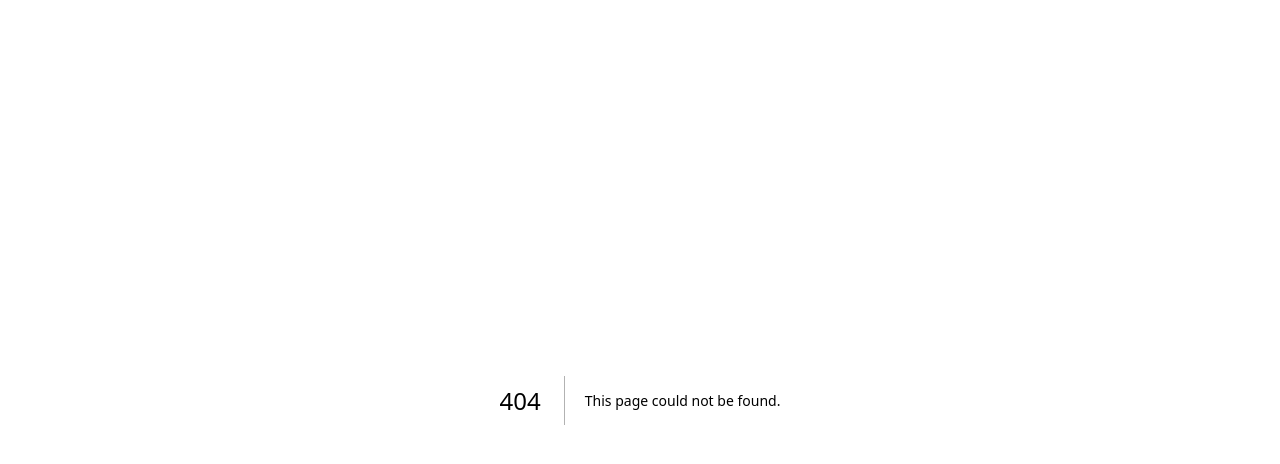
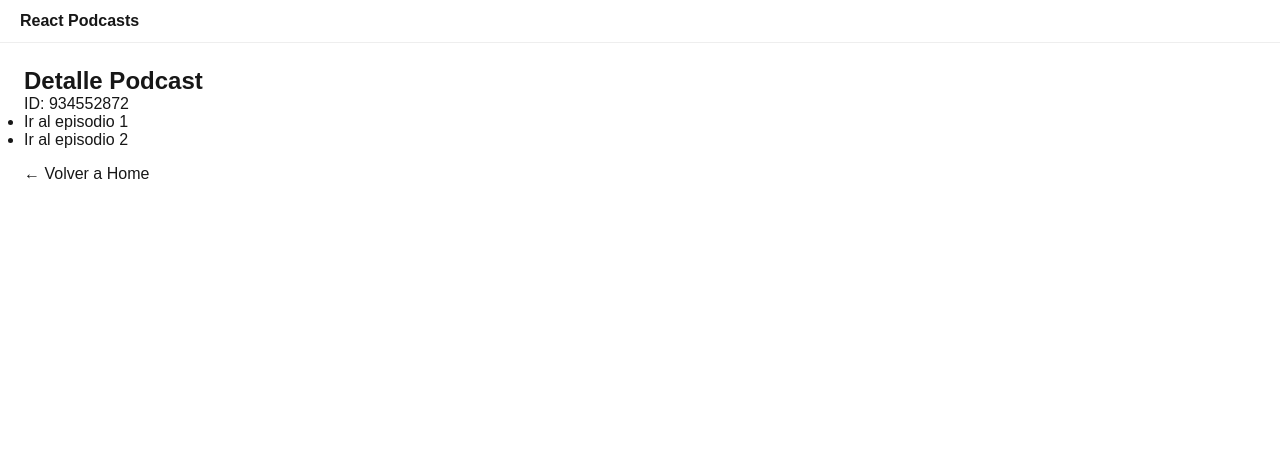
Before and after one commit to renerubio/react-podcast, a Next.js app: page /podcast/934552872 in a window 1280 px wide. Before the commit this address had no page. Shown: the top 464 px of the page. Built offline with nearby package versions, Linux system fonts and the light colour scheme.

Commit message:
feat: implement podcast and episode detail pages, add navigation context and components with mock data

```diff
--- a/src/app/globals.css
+++ b/src/app/globals.css
@@ -14,6 +14,8 @@ html,
 body {
   max-width: 100vw;
   overflow-x: hidden;
+  margin: 0;
+  padding: 0;
 }
 
 body {
@@ -35,6 +37,13 @@ a {
   text-decoration: none;
 }
 
+main {
+  min-height: 100vh;
+}
+a:hover {
+  text-decoration: underline;
+}
+
 @media (prefers-color-scheme: dark) {
   html {
     color-scheme: dark;
--- a/src/app/layout.tsx
+++ b/src/app/layout.tsx
@@ -1,32 +1,27 @@
+import AppHeader from '@/components/AppHeader'
+import NavIndicator from '@/components/NavIndicator'
+import { NavigationProvider } from '@/context/NavigationContext'
 import type { Metadata } from 'next'
-import { Geist, Geist_Mono } from 'next/font/google'
-import React from 'react'
 import './globals.css'
 
-const geistSans = Geist({
-  variable: '--font-geist-sans',
-  subsets: ['latin']
-})
-
-const geistMono = Geist_Mono({
-  variable: '--font-geist-mono',
-  subsets: ['latin']
-})
-
 export const metadata: Metadata = {
-  title: 'Create Next App',
-  description: 'Generated by create next app'
+  title: 'Podcasts App - Generated by create next app - by René Rubio',
+  description: 'Podcasts App - Generated by create next app - by René Rubio'
 }
 
 export default function RootLayout({
   children
-}: Readonly<{
+}: {
   children: React.ReactNode
-}>) {
+}) {
   return (
-    <html lang="en">
-      <body className={`${geistSans.variable} ${geistMono.variable}`}>
-        {children}
+    <html lang="es">
+      <body>
+        <NavigationProvider>
+          <AppHeader />
+          <NavIndicator />
+          <main>{children}</main>
+        </NavigationProvider>
       </body>
     </html>
   )
--- /dev/null
+++ b/src/app/podcast/[podcastId]/page.tsx
@@ -0,0 +1,29 @@
+'use client'
+
+import Link from 'next/link'
+import { useParams } from 'next/navigation'
+
+export default function PodcastDetailPage() {
+  const { podcastId } = useParams<{ podcastId: string }>()
+
+  return (
+    <section style={{ padding: 24 }}>
+      <h1>Detalle Podcast</h1>
+      <p>ID: {podcastId}</p>
+
+      {/* Demo: links a episodios */}
+      <ul>
+        <li>
+          <Link href={`/podcast/${podcastId}/episode/1`}>Ir al episodio 1</Link>
+        </li>
+        <li>
+          <Link href={`/podcast/${podcastId}/episode/2`}>Ir al episodio 2</Link>
+        </li>
+      </ul>
+
+      <div style={{ marginTop: 16 }}>
+        <Link href="/">← Volver a Home</Link>
+      </div>
+    </section>
+  )
+}
--- /dev/null
+++ b/src/components/AppHeader.tsx
@@ -0,0 +1,27 @@
+'use client'
+
+import Link from 'next/link'
+
+export default function AppHeader() {
+  return (
+    <header
+      style={{
+        position: 'sticky',
+        top: 0,
+        zIndex: 10,
+        display: 'flex',
+        alignItems: 'center',
+        justifyContent: 'space-between',
+        padding: '12px 20px',
+        background: '#fff',
+        borderBottom: '1px solid #eee'
+      }}
+    >
+      <Link href="/" style={{ fontWeight: 700, textDecoration: 'none' }}>
+        React Podcasts
+      </Link>
+      {/* Aquí podrías añadir search global o acciones */}
+      <div />
+    </header>
+  )
+}
--- /dev/null
+++ b/src/components/NavIndicator.tsx
@@ -0,0 +1,28 @@
+'use client'
+
+import { useNavigationContext } from '@/context/NavigationContext'
+
+export default function NavIndicator() {
+  const { loading } = useNavigationContext()
+
+  if (!loading) return null
+
+  return (
+    <div
+      aria-live="polite"
+      style={{
+        position: 'fixed',
+        top: 12,
+        right: 12,
+        padding: '8px 12px',
+        background: '#111',
+        color: '#fff',
+        borderRadius: 8,
+        fontSize: 12,
+        opacity: 0.9
+      }}
+    >
+      Cargando…
+    </div>
+  )
+}
--- /dev/null
+++ b/src/context/NavigationContext.tsx
@@ -0,0 +1,32 @@
+'use client'
+
+import { createContext, useContext, useState } from 'react'
+
+type NavigationContextValue = {
+  loading: boolean
+  setLoading: (v: boolean) => void
+}
+
+const NavigationContext = createContext<NavigationContextValue | null>(null)
+
+export function NavigationProvider({
+  children
+}: {
+  children: React.ReactNode
+}) {
+  const [loading, setLoading] = useState(false)
+  return (
+    <NavigationContext.Provider value={{ loading, setLoading }}>
+      {children}
+    </NavigationContext.Provider>
+  )
+}
+
+export function useNavigationContext() {
+  const context = useContext(NavigationContext)
+  if (!context)
+    throw new Error(
+      'useNavigationContext must be used within NavigationProvider'
+    )
+  return context
+}
--- a/tsconfig.json
+++ b/tsconfig.json
@@ -19,7 +19,9 @@
       }
     ],
     "paths": {
-      "@/src/*": ["./src/*"]
+      "@/src/*": ["./src/*"],
+      "@/components/*": ["./src/components/*"],
+      "@/context/*": ["./src/context/*"]
     }
   },
   "exclude": ["node_modules"],
```
Also changed, not shown: src/app/page.tsx (+13 -62 lines), src/app/podcast/[podcastId]/episode/[episodeId]/page.tsx (added, +23 -0 lines).
